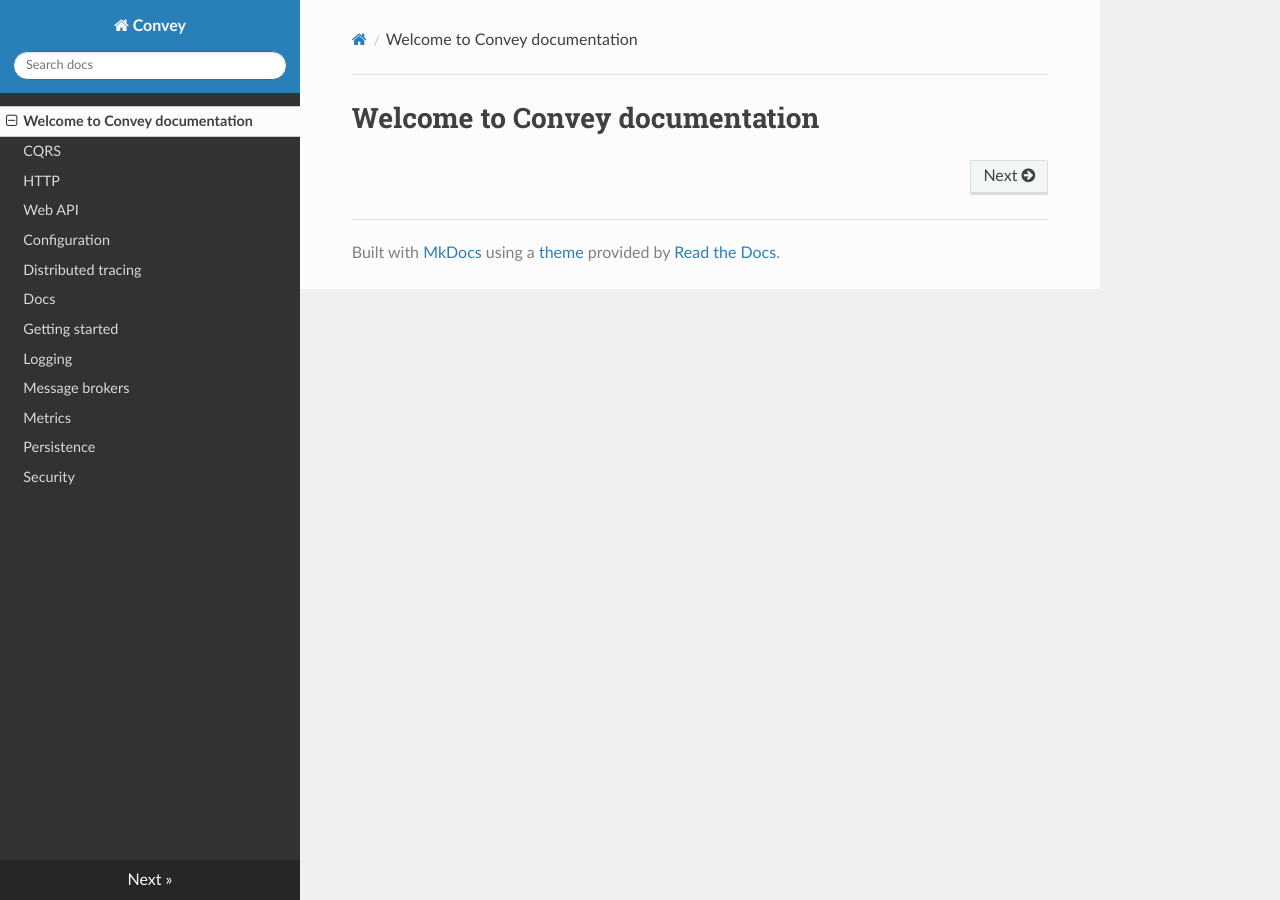
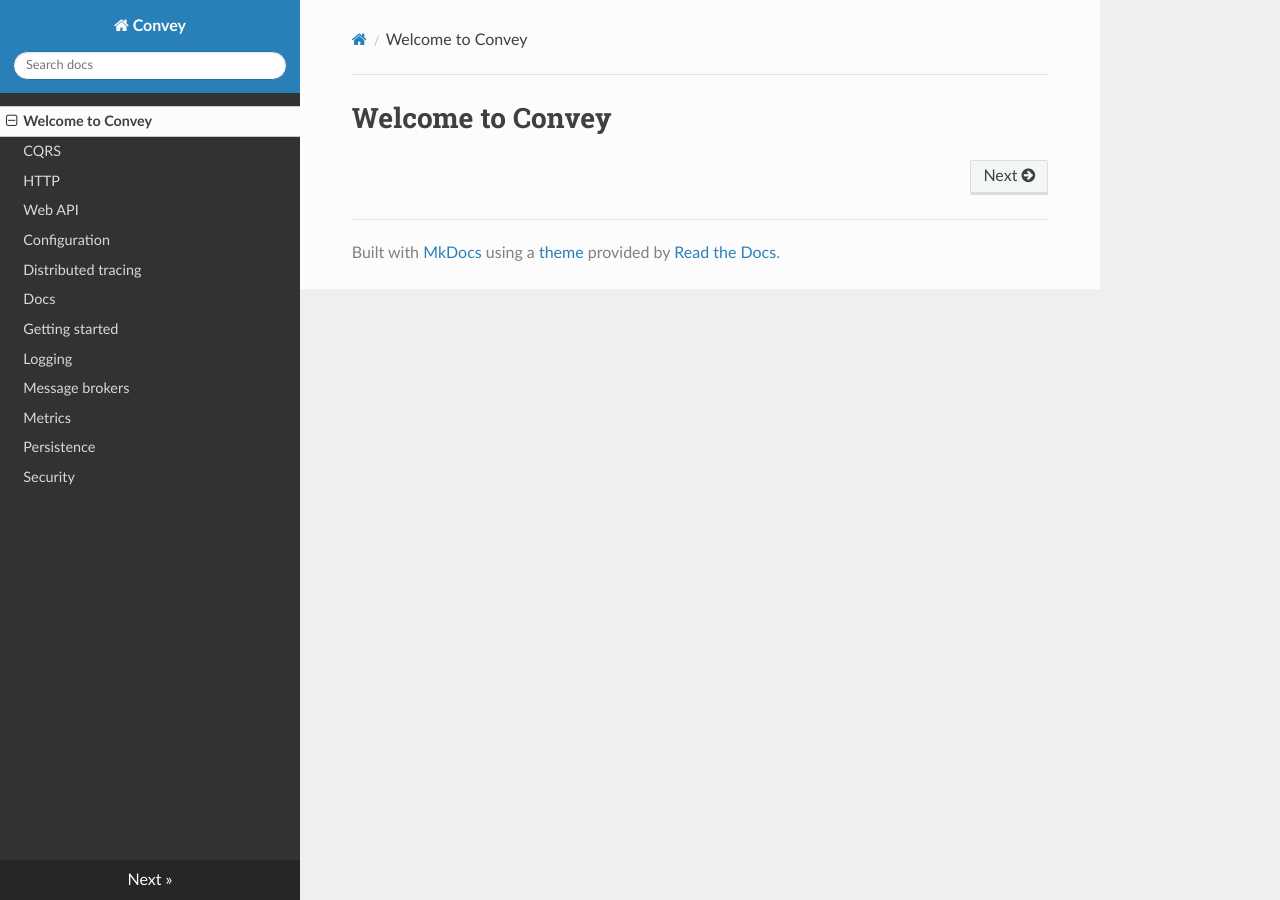
Before and after one commit to convey-stack/Convey.Docs, an MkDocs documentation site: the page built from docs/index.md, in a window 1280 px wide. Built offline with MkDocs 1.6.1, drawn with Linux system fonts in a browser that asks for light colours; nearby versions of some CDN libraries.

```diff
--- a/docs/index.md
+++ b/docs/index.md
@@ -1 +1 @@
-# Welcome to Convey documentation
+# Welcome to Convey
```
